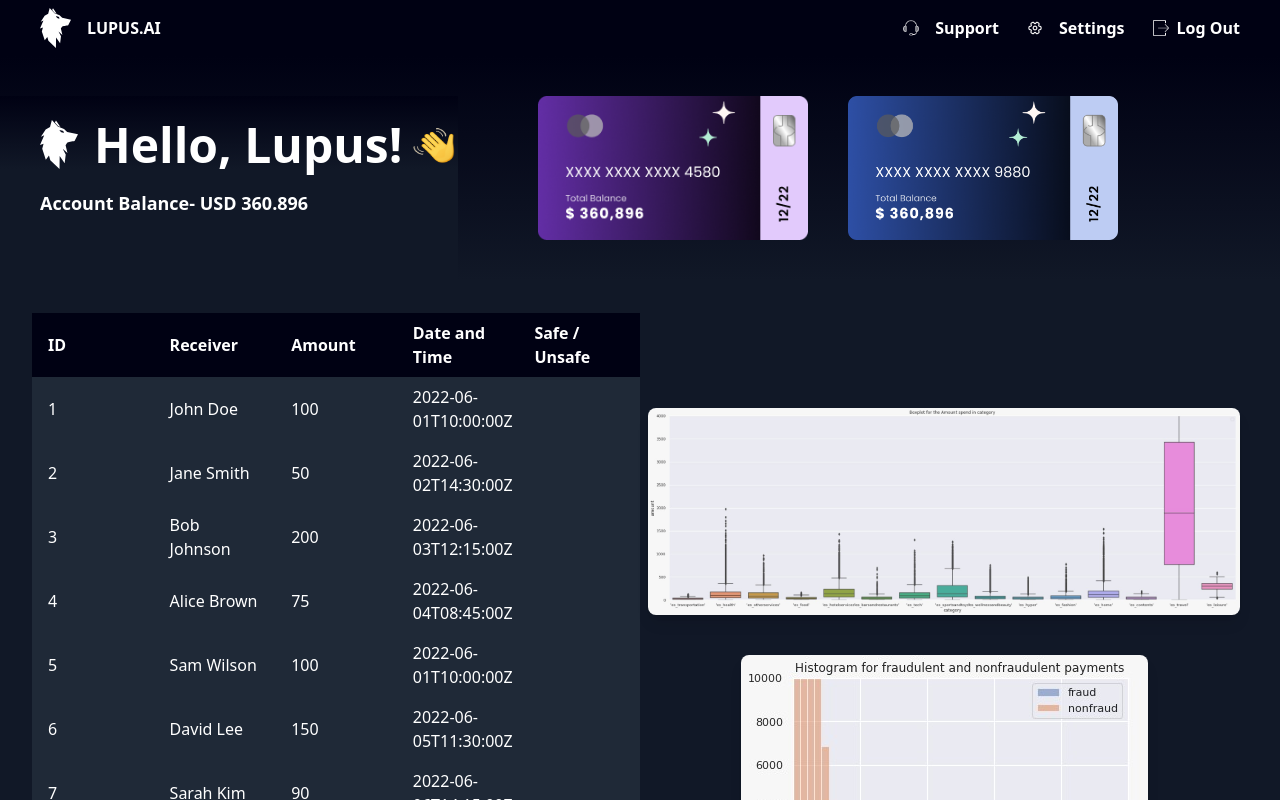
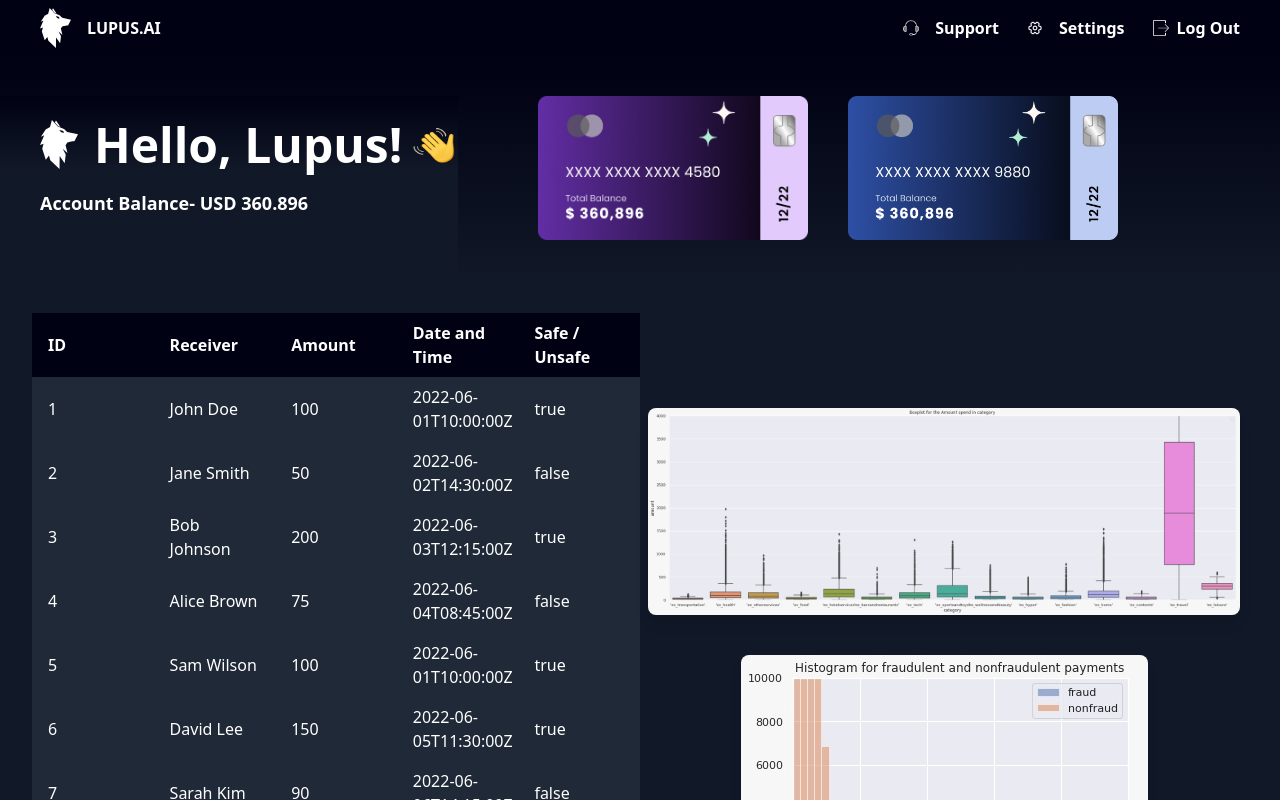
Before and after one commit to mkswagger/lupus_ai, a React (Vite) app: page /Dashboard in a window 1280 px wide. Shown: the top 800 px of the page. Built offline with nearby package versions, Linux system fonts and the light colour scheme.

Commit message:
bug fix and favicon

```diff
--- a/index.html
+++ b/index.html
@@ -4,7 +4,8 @@
     <meta charset="UTF-8" />
     <link rel="icon" type="image/svg+xml" href="/vite.svg" />
     <meta name="viewport" content="width=device-width, initial-scale=1.0" />
-    <title>Vite + React</title>
+    <title>LUPUS.AI</title>
+    <link rel="shortcut icon" href="src\assets\logo_white.svg"  />
   </head>
   <body>
     <div id="root"></div>
--- a/src/Components/Table.jsx
+++ b/src/Components/Table.jsx
@@ -29,18 +29,16 @@ function Table() {
           <th className="w-1/5 px-4 py-2 text-left bg-[#000113] text-white">Amount</th>
           <th className="w-1/5 px-4 py-2 text-left bg-[#000113] text-white">Date and Time</th>
           <th className="w-1/5 px-4 py-2 text-left bg-[#000113] text-white">Safe / Unsafe</th>
-
         </tr>
       </thead>
       <tbody>
         {transactions.map((transaction) => (
-                <tr key={transaction.id} className=" text-white bg-gray-800">
+          <tr key={transaction.id} className="text-white bg-gray-800">
             <td className="w-1/5 px-4 py-2">{transaction.id}</td>
             <td className="w-1/5 px-4 py-2">{transaction.name}</td>
             <td className="w-1/5 px-4 py-2">{transaction.amount}</td>
             <td className="w-1/5 px-4 py-2">{transaction.date}</td>
-                  <td className="w-1/5 px-4 py-2">{transaction.safe}</td>
-
+            <td className="w-1/5 px-4 py-2">{transaction.safe.toString()}</td>
           </tr>
         ))}
       </tbody>
```
Lines whose indentation alone changed are shown as unchanged.
